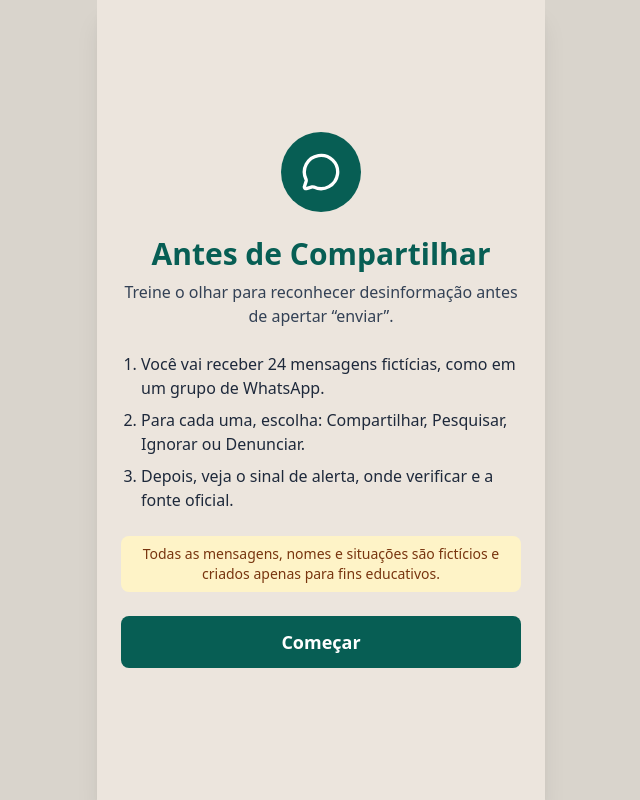
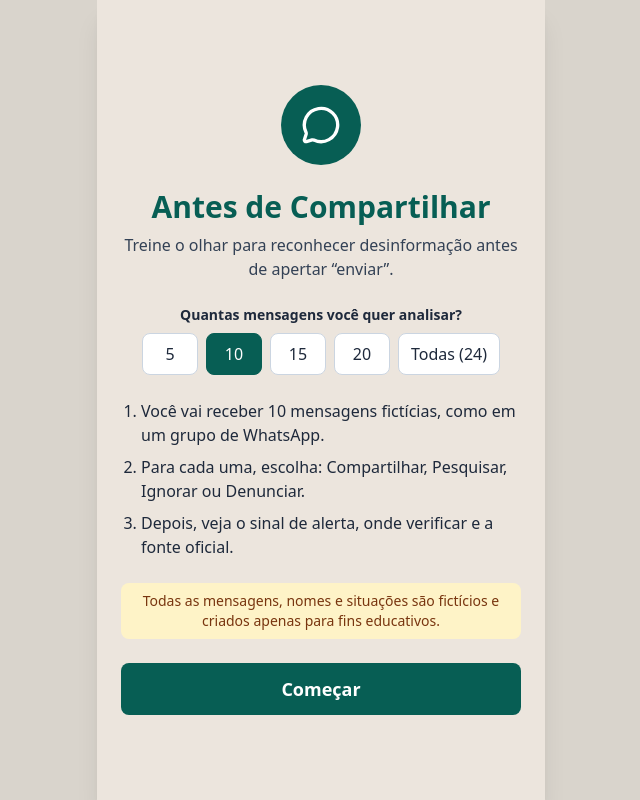
Before and after one commit to johnUFAL/antes-de-compartilhar, a React (Vite) app: page / in a window 1280 px wide. Shown: the whole page, without its empty margins (319-959 px from the left). Built offline with nearby package versions, Linux system fonts and the light colour scheme.

Commit message:
adaptado para receber uma quantidade de mensagens variaveis na qual a quantidade será escolhida pelo usuario

```diff
--- a/src/components/screens/IntroScreen.tsx
+++ b/src/components/screens/IntroScreen.tsx
@@ -2,15 +2,22 @@ import { MessageCircle } from 'lucide-react';
 import { useAppState } from '../../context/AppContext';
 import { SCENARIOS } from '../../data/scenarios';
 import { randomList } from '../../engine/sortearOrdem';
+import { useState } from 'react';
 
-const PASSOS = [
-  `Você vai receber ${SCENARIOS.length} mensagens fictícias, como em um grupo de WhatsApp.`,
-  'Para cada uma, escolha: Compartilhar, Pesquisar, Ignorar ou Denunciar.',
-  'Depois, veja o sinal de alerta, onde verificar e a fonte oficial.',
-];
+const TOTAL = SCENARIOS.length;
+const OPCOES = [...new Set([...[5, 10, 15, 20, 25, 30, 35].filter((n) => n < TOTAL), TOTAL])];
+const PADRAO = OPCOES.includes(10) ? 10 : TOTAL;
 
 export default function IntroScreen() {
   const { dispatch } = useAppState();
+  const [quantidade, setQuantidade] = useState(PADRAO);
+
+  const PASSOS = [
+    `Você vai receber ${quantidade} mensagens fictícias, como em um grupo de WhatsApp.`,
+    'Para cada uma, escolha: Compartilhar, Pesquisar, Ignorar ou Denunciar.',
+    'Depois, veja o sinal de alerta, onde verificar e a fonte oficial.',
+  ];
+
   return (
     <main className="flex flex-1 animate-fade-in flex-col items-center justify-center gap-6 p-6 text-center">
       <span className="flex h-20 w-20 items-center justify-center rounded-full bg-zap-header">
@@ -22,6 +29,28 @@ export default function IntroScreen() {
           Treine o olhar para reconhecer desinformação antes de apertar &ldquo;enviar&rdquo;.
         </p>
       </div>
+      <fieldset className="w-full">
+        <legend className="mb-2 w-full text-sm font-semibold text-slate-800">
+          Quantas mensagens você quer analisar?
+        </legend>
+        <div className="flex flex-wrap justify-center gap-2">
+          {OPCOES.map((n) => (
+            <label key={n} className="cursor-pointer">
+              <input
+                type="radio"
+                name="quantidade"
+                value={n}
+                checked={quantidade === n}
+                onChange={() => setQuantidade(n)}
+                className="peer sr-only"
+              />
+              <span className="block min-w-14 rounded-lg border border-slate-300 bg-white px-3 py-2 font-medium text-slate-800 transition peer-checked:border-zap-header peer-checked:bg-zap-header peer-checked:text-white peer-focus-visible:ring-4 peer-focus-visible:ring-yellow-400">
+                {n === TOTAL ? `Todas (${n})` : n}
+              </span>
+            </label>
+          ))}
+        </div>
+      </fieldset>
       <ol className="list-decimal space-y-2 pl-5 text-left text-slate-800">
         {PASSOS.map((passo) => (
           <li key={passo}>{passo}</li>
@@ -32,7 +61,7 @@ export default function IntroScreen() {
       </p>
       <button
         type="button"
-        onClick={() => dispatch({ type: 'INICIAR', payload: { ordem: randomList(SCENARIOS.length) } })}
+        onClick={() => dispatch({ type: 'INICIAR', payload: { ordem: randomList(TOTAL).slice(0, quantidade) } })}
         className="w-full rounded-lg bg-zap-header px-4 py-3 text-lg font-semibold text-white transition hover:bg-emerald-900 focus:outline-none focus-visible:ring-4 focus-visible:ring-yellow-400"
       >
         Começar
--- a/src/components/screens/SummaryScreen.tsx
+++ b/src/components/screens/SummaryScreen.tsx
@@ -30,7 +30,7 @@ export default function SummaryScreen() {
       <header className="text-center">
         <h1 className="text-2xl font-bold text-zap-header">Resumo</h1>
         <p className="mt-2 text-4xl font-bold text-slate-900">
-          {ideais}/{SCENARIOS.length}
+          {ideais}/{cenarios.length}
         </p>
         <p className="text-slate-700">
           ações ideais &middot; {state.score} pontos
```
Also changed, not shown: 1 other file (tests, documents, lock files or other folders).
